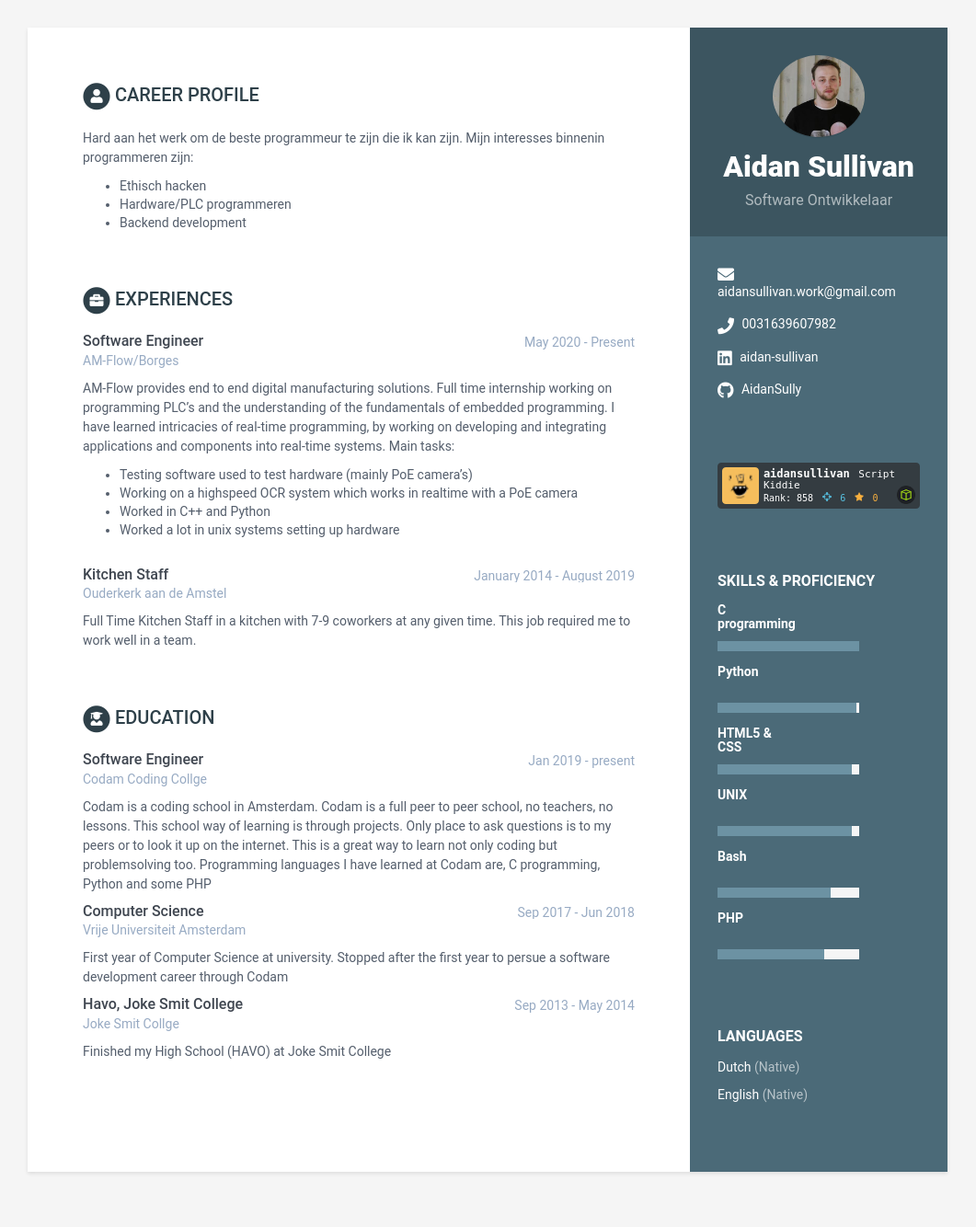
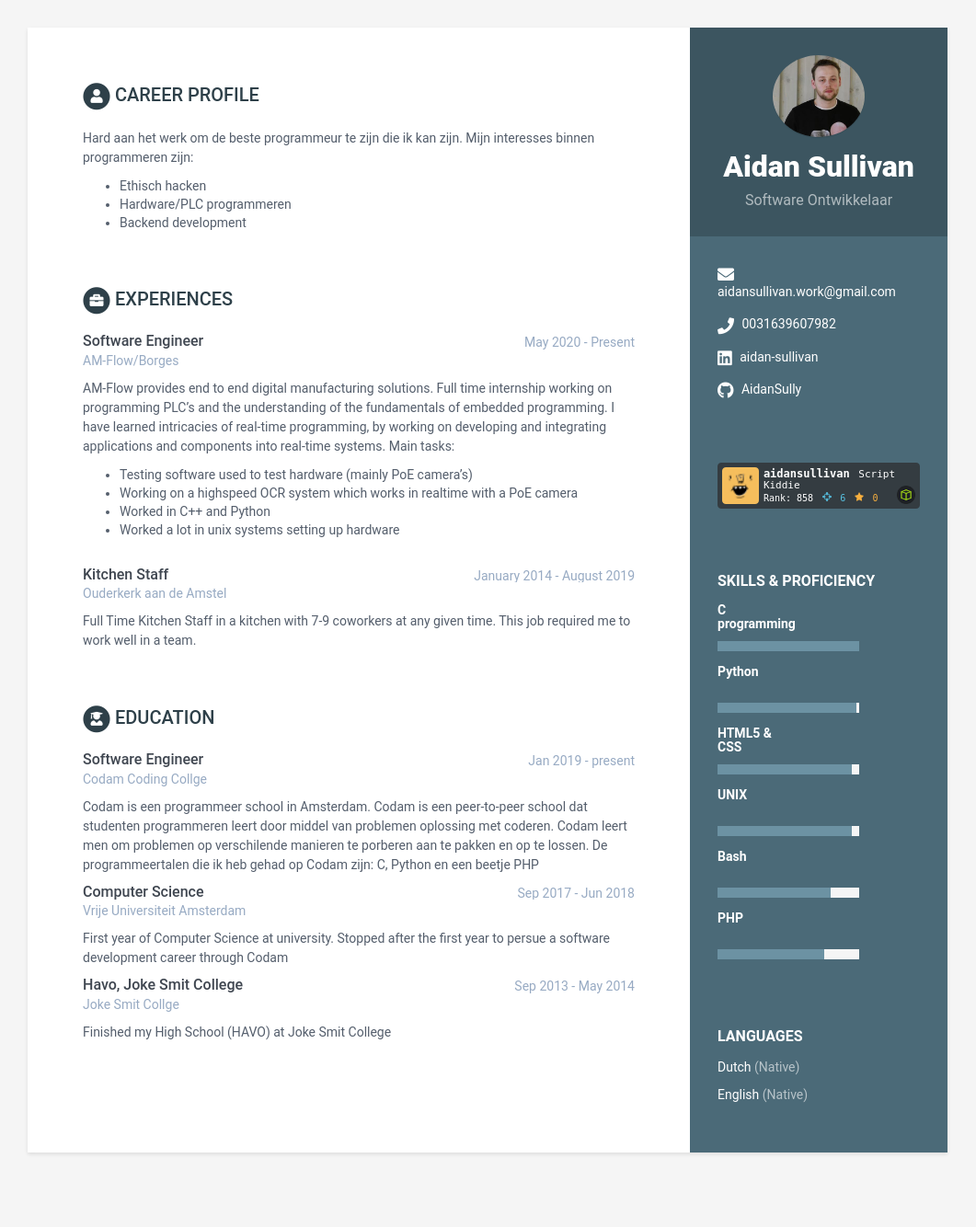
Before and after one commit to AidanSully/online-cv-nl, a Jekyll site: the page built from index.html, in a window 1280 px wide. Shown: the whole page at 92% size, without its empty margins (110-1171 px from the left). Built offline with Jekyll 4.4.1, drawn with Linux system fonts in a browser that asks for light colours; after the commit the page ends 1313 px from its top, so only the background shows below that.

Commit message:
changed codam education

```diff
--- a/_data/data.yml
+++ b/_data/data.yml
@@ -29,7 +29,7 @@ sidebar:
 career-profile:
     title: Career Profile
     summary: |
-      Hard aan het werk om de beste programmeur te zijn die ik kan zijn. Mijn interesses binnenin programmeren zijn:
+      Hard aan het werk om de beste programmeur te zijn die ik kan zijn. Mijn interesses binnen programmeren zijn:
       - Ethisch hacken
       - Hardware/PLC programmeren
       - Backend development
@@ -39,8 +39,8 @@ educations:
       university: Codam Coding Collge
       time: Jan 2019 - present
       details: |
-        Codam is a coding school in Amsterdam. Codam is a full peer to peer school, no teachers, no lessons. This school way of learning is through projects. Only place to ask questions is to my peers or to look it up on the internet. This is a great way to learn not only coding but problemsolving too.
-        Programming languages I have learned at Codam are, C programming, Python and some PHP
+        Codam is een programmeer school in Amsterdam. Codam is een peer-to-peer school dat studenten programmeren leert door middel van problemen oplossing met coderen. Codam leert men om problemen op verschilende manieren te porberen aan te pakken en op te lossen.
+        De programmeertalen die ik heb gehad op Codam zijn: C, Python en een beetje PHP
     - degree: Computer Science
       university: Vrije Universiteit Amsterdam
       time: Sep 2017 - Jun 2018
```
